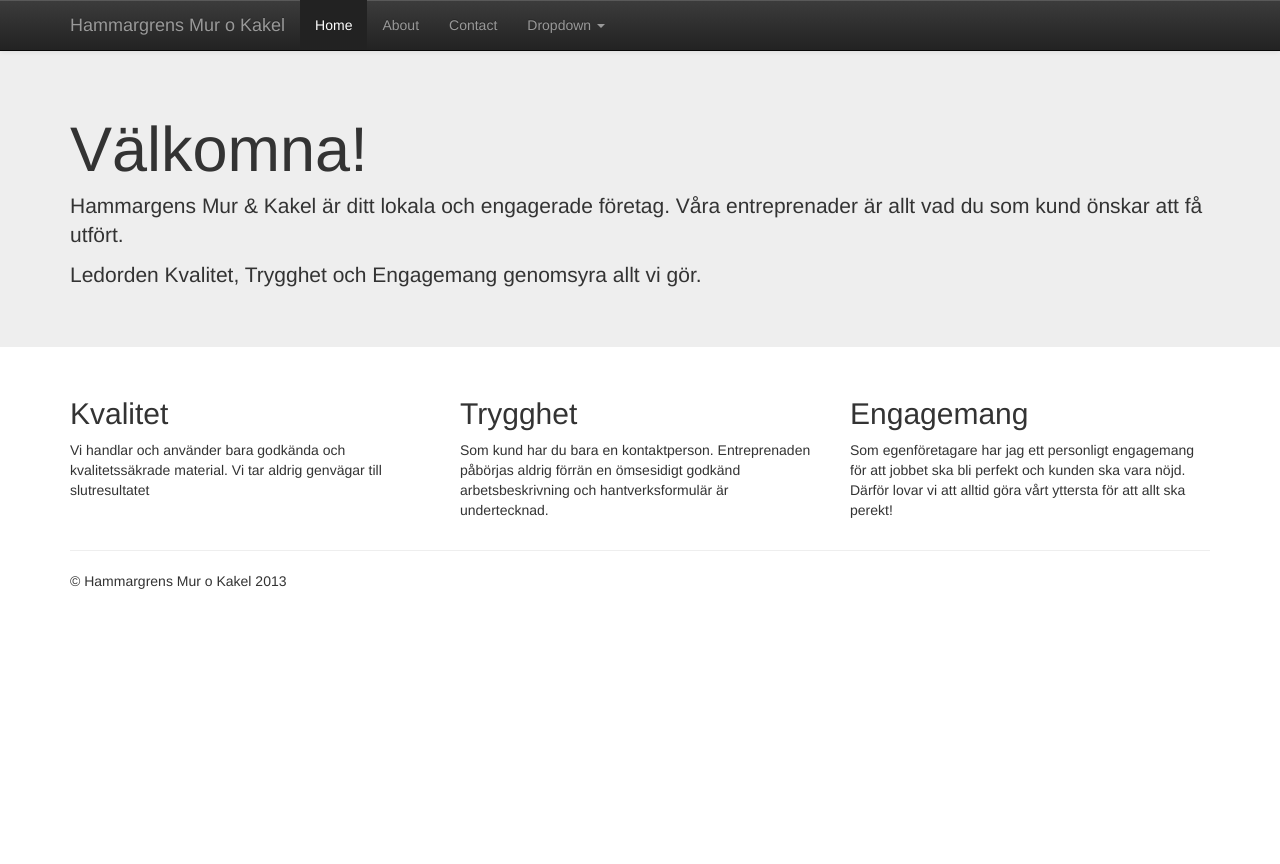
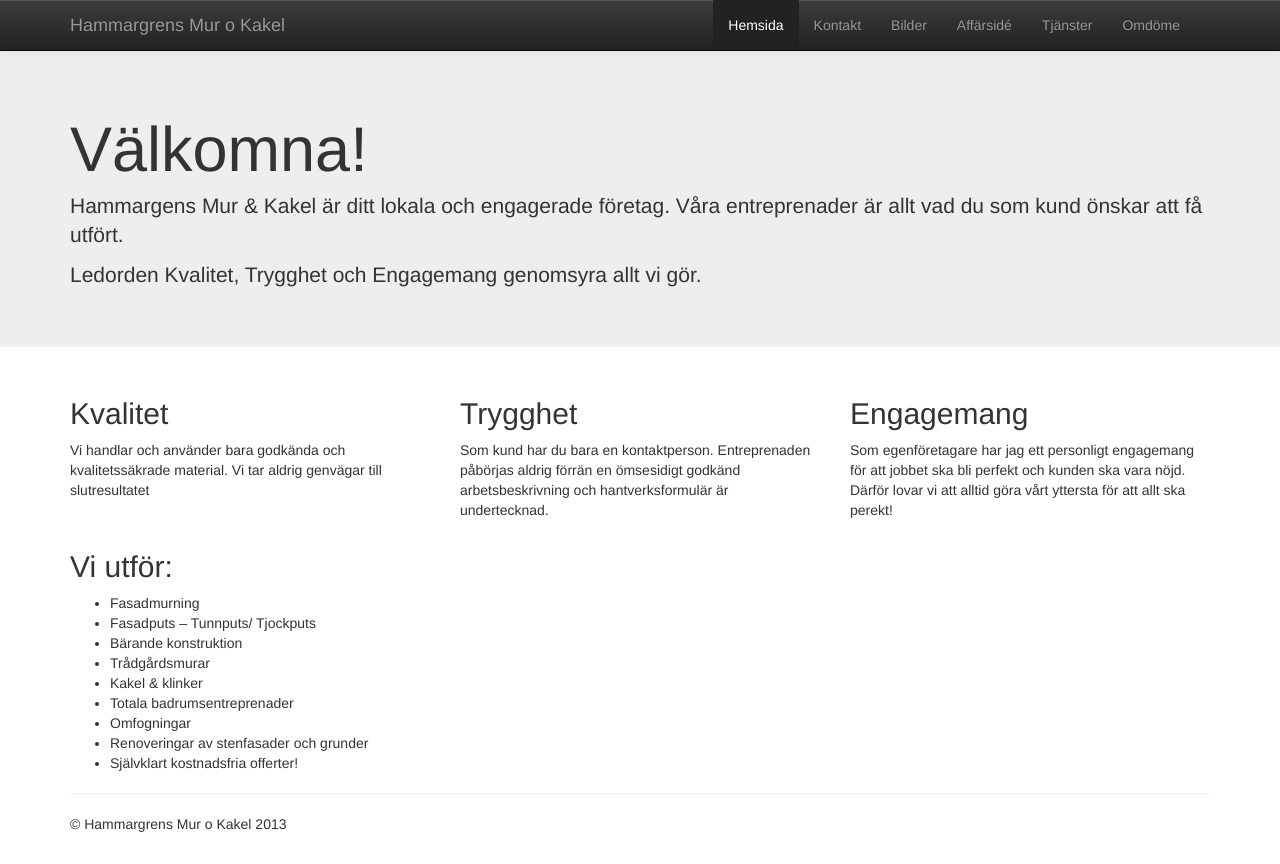
Before and after one commit to HerrEmil/LinusHemsida, a plain HTML site: page index.html in a window 1280 px wide. Before the commit the page ends 800 px from the top, so only its background shows below. Drawn offline with nearby package versions, Linux system fonts and the light colour scheme.

Commit message:
Top menu updated, list added

```diff
--- a/index.html
+++ b/index.html
@@ -36,12 +36,15 @@
           </button>
           <a class="navbar-brand" href="#">Hammargrens Mur o Kakel</a>
         </div>
-        <div class="navbar-collapse collapse">
+        <div class="navbar-collapse collapse navbar-right">
           <ul class="nav navbar-nav">
-            <li class="active"><a href="#">Home</a></li>
-            <li><a href="#about">About</a></li>
-            <li><a href="#contact">Contact</a></li>
-            <li class="dropdown">
+            <li class="active"><a href="#">Hemsida</a></li>
+            <li><a href="#contact">Kontakt</a></li>
+            <li><a href="#gallery">Bilder</a></li>
+            <li><a href="#business">Affärsidé</a></li>
+            <li><a href="#services">Tj&auml;nster</a></li>
+            <li><a href="#reviews">Omd&ouml;me</a></li>
+<!--             <li class="dropdown">
               <a href="#" class="dropdown-toggle" data-toggle="dropdown">Dropdown <b class="caret"></b></a>
               <ul class="dropdown-menu">
                 <li><a href="#">Action</a></li>
@@ -52,7 +55,7 @@
                 <li><a href="#">Separated link</a></li>
                 <li><a href="#">One more separated link</a></li>
               </ul>
-            </li>
+            </li> -->
           </ul>
 <!--           <form class="navbar-form navbar-right">
             <div class="form-group">
@@ -97,6 +100,21 @@
         </div>
       </div>
 
+      <div>
+        <h2>Vi utf&ouml;r:</h2>
+        <ul>
+          <li>Fasadmurning</li>
+          <li>Fasadputs – Tunnputs/ Tjockputs</li>
+          <li>Bärande konstruktion</li>
+          <li>Trådgårdsmurar</li>
+          <li>Kakel &amp; klinker</li>
+          <li>Totala badrumsentreprenader</li>
+          <li>Omfogningar</li>
+          <li>Renoveringar av stenfasader och grunder</li>
+          <li>Självklart kostnadsfria offerter!</li>
+        </ul>
+      </div>
+
       <hr>
 
       <footer>
```
